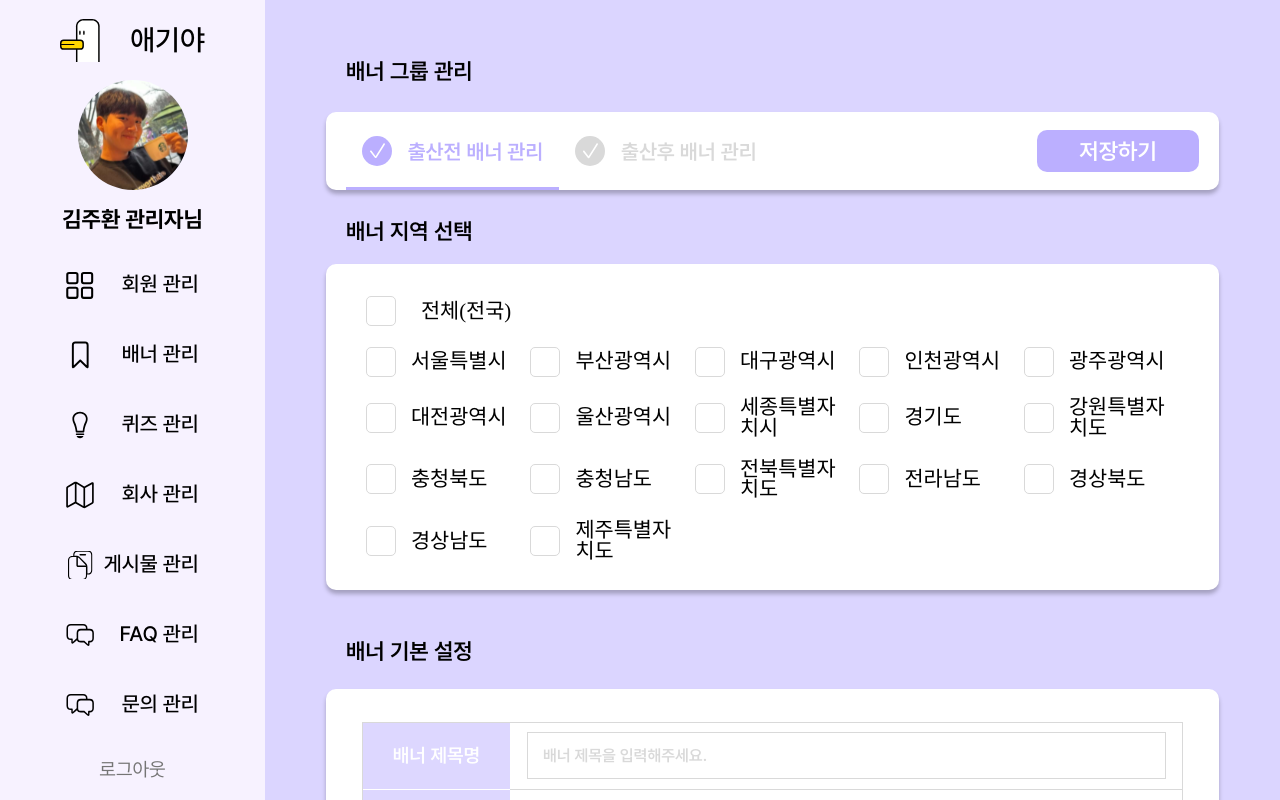
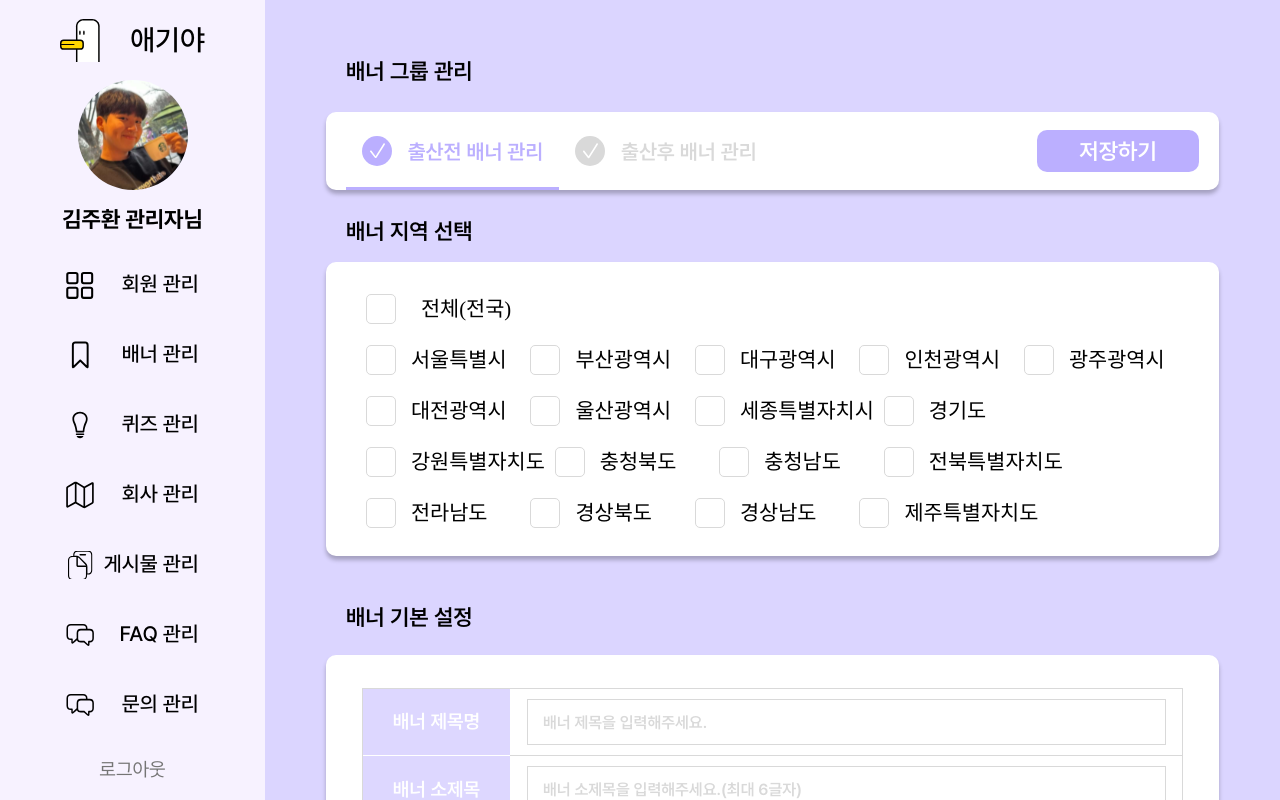
Before and after one commit to 2024-PandaDong/babya-web, a React (Create React App) app: page /banner-write in a window 1280 px wide. Built offline with nearby package versions, Linux system fonts and the light colour scheme.

Commit message:
design :: 지역 선택 디자인 수정 #6

```diff
--- a/src/components/Banner/BannerWrite/style.ts
+++ b/src/components/Banner/BannerWrite/style.ts
@@ -110,7 +110,7 @@ export const SaveButton = styled.button`
 
 export const AreaSelectWrap = styled.div`
     width: 88%;
-    min-height: 370px;
+    min-height: auto;
 
     display: flex;
     flex-direction: column;
@@ -122,12 +122,12 @@ export const AreaSelectTitle = styled.span`
     font-family: Pretendard-SemiBold, sans-serif;
     font-size: 1.4rem;
 
-    padding-left: 20px;
+    padding: 0 0 20px 20px;
 `
 
 export const AreaSelect = styled.div`
     width: 100%;
-    height: 88%;
+    height: auto;
 
     display: flex;
     flex-flow: row wrap;
@@ -196,7 +196,7 @@ export const AreaCheckboxContainer = styled.div`
 `
 
 export const AreaCheckboxWrap = styled.div`
-    width: 19%;
+    min-width: 19%;
     height: auto;
 
     display: flex;
@@ -428,6 +428,7 @@ export const BannerPeriodDate = styled(DatePicker)<{$margin: boolean, $fontColor
     font-size: 1rem;
 
     border: none;
+    background: none;
     outline: none;
     cursor: initial;
 
```
